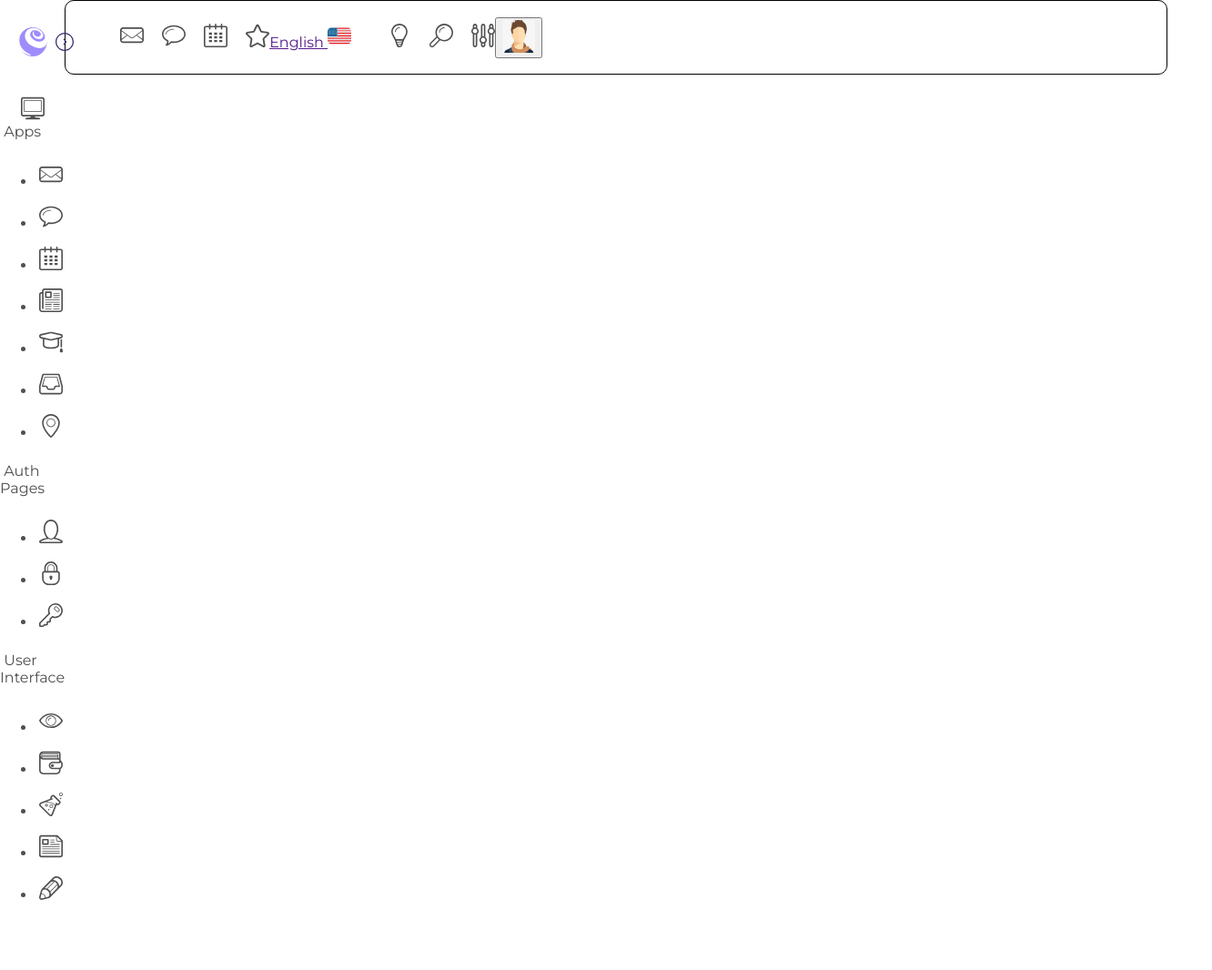
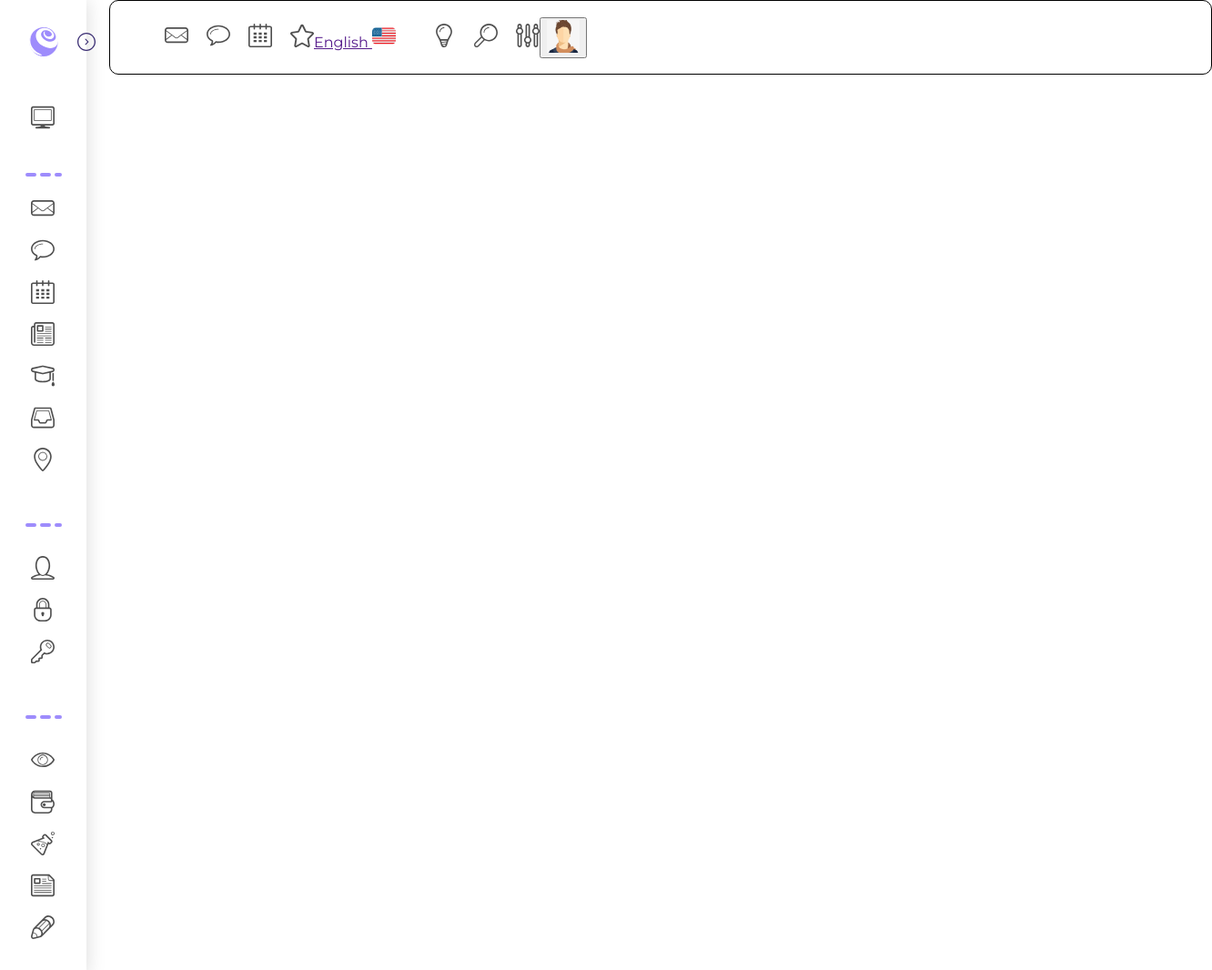
Before and after one commit to DmytroMyskov/sidebar-navigation, a plain HTML site: page index.html in a window 1280 px wide. Shown: the whole page at 91% size, 1332 px wide, since content can reach past the window. Before the commit the page ends 1016 px from the top, so only its background shows below. Drawn offline with Linux system fonts and the light colour scheme.

Commit message:
style .sideboard

```diff
--- a/index.html
+++ b/index.html
@@ -29,7 +29,7 @@
         <img src="logo.svg" alt="">
       </a>
 
-      <button>
+      <button class="dashboard">
         <svg class="icon">
           <use href="sprite.svg#dashboard"></use>
         </svg>
@@ -38,8 +38,10 @@
 
       <div class="menu">
         <div>
-          <div>
-            <img src="line.svg" alt="">
+          <div class="separator">
+            <svg class="icon">
+              <use href="sprite.svg#line"></use>
+            </svg>
             <span>Apps</span>
           </div>
 
@@ -48,6 +50,7 @@
               <button><svg class="icon">
                   <use href="sprite.svg#email"></use>
                 </svg>
+                <span>Email</span>
               </button>
             </li>
             <li>
@@ -55,6 +58,7 @@
                 <svg class="icon">
                   <use href="sprite.svg#chats"></use>
                 </svg>
+                <span>Chats</span>
               </button>
             </li>
             <li>
@@ -62,6 +66,7 @@
                 <svg class="icon">
                   <use href="sprite.svg#calendar"></use>
                 </svg>
+                <span>Calendar</span>
               </button>
             </li>
             <li>
@@ -69,6 +74,7 @@
                 <svg class="icon">
                   <use href="sprite.svg#news"></use>
                 </svg>
+                <span>News</span>
               </button>
             </li>
             <li>
@@ -76,6 +82,7 @@
                 <svg class="icon">
                   <use href="sprite.svg#knowledge"></use>
                 </svg>
+                <span>Knowledge</span>
               </button>
             </li>
             <li>
@@ -83,6 +90,7 @@
                 <svg class="icon">
                   <use href="sprite.svg#file"></use>
                 </svg>
+                <span>File Manager</span>
               </button>
             </li>
             <li>
@@ -90,14 +98,17 @@
                 <svg class="icon">
                   <use href="sprite.svg#map"></use>
                 </svg>
+                <span>Leaflet Maps</span>
               </button>
             </li>
           </ul>
         </div>
 
         <div>
-          <div>
-            <img src="line.svg" alt="">
+          <div class="separator">
+            <svg class="icon">
+              <use href="sprite.svg#line"></use>
+            </svg>
             <span>Auth Pages</span>
           </div>
 
@@ -107,6 +118,7 @@
                 <svg class="icon">
                   <use href="sprite.svg#profile"></use>
                 </svg>
+                <span>Profile</span>
               </button>
             </li>
             <li>
@@ -114,6 +126,7 @@
                 <svg class="icon">
                   <use href="sprite.svg#permissions"></use>
                 </svg>
+                <span>Permissions</span>
               </button>
             </li>
             <li>
@@ -121,14 +134,17 @@
                 <svg class="icon">
                   <use href="sprite.svg#log_out"></use>
                 </svg>
+                <span>Log Out</span>
               </button>
             </li>
           </ul>
         </div>
 
         <div>
-          <div>
-            <img src="line.svg" alt="">
+          <div class="separator">
+            <svg class="icon">
+              <use href="sprite.svg#line"></use>
+            </svg>
             <span>User Interface</span>
           </div>
 
@@ -138,6 +154,7 @@
                 <svg class="icon">
                   <use href="sprite.svg#feather"></use>
                 </svg>
+                <span>Feather</span>
               </button>
             </li>
             <li>
@@ -145,6 +162,7 @@
                 <svg class="icon">
                   <use href="sprite.svg#ecommerce"></use>
                 </svg>
+                <span>Ecommerce</span>
               </button>
             </li>
             <li>
@@ -152,6 +170,7 @@
                 <svg class="icon">
                   <use href="sprite.svg#components"></use>
                 </svg>
+                <span>Components</span>
               </button>
             </li>
             <li>
@@ -159,6 +178,7 @@
                 <svg class="icon">
                   <use href="sprite.svg#pages"></use>
                 </svg>
+                <span>Pages</span>
               </button>
             </li>
             <li>
@@ -166,6 +186,7 @@
                 <svg class="icon">
                   <use href="sprite.svg#editor"></use>
                 </svg>
+                <span>Editor</span>
               </button>
             </li>
           </ul>
--- a/style.css
+++ b/style.css
@@ -11,30 +11,55 @@ body {
   color: var(--primary-color);
 }
 
+.icon {
+  width: 26px;
+  height: 26px;
+}
+
 main {
   display: flex;
+  gap: 25px;
 
   .sidebar {
     width: 220px;
-    height: 100vh;
     display: flex;
     flex-direction: column;
     align-items: center;
     position: relative;
-    transition: 0.8s;
+    transition: 0.5s;
+    box-shadow: 0 0 20px 0 rgba(0, 0, 0, 0.15);
 
-    a {
-      margin-block: 30px 40px;
-    }
 
     &:not(.open) {
       width: 95px;
 
-      /* .separator {
-        b {
+      .separator {
+        span {
           opacity: 0;
         }
-      } */
+      }
+
+      .dashboard {
+        padding: 0 34px;
+        transition: 0.5s;
+
+        span {
+          opacity: 0;
+        }
+      }
+
+      ul {
+        li {
+          button {
+            padding: 0 34px;
+            transition: 0.5s;
+
+            span {
+              opacity: 0;
+            }
+          }
+        }
+      }
     }
 
     &.open {
@@ -42,11 +67,25 @@ main {
         transform: rotate(180deg);
       }
 
-      /* .separator {
-        img {
+      .separator {
+        svg {
           opacity: 0;
         }
-      } */
+      }
+
+      .dashboard {
+        padding-left: 15px;
+        transition: 0.5s;
+      }
+
+      ul {
+        li {
+          button {
+            padding-left: 15px;
+            transition: 0.5s;
+          }
+        }
+      }
     }
 
     #sidebar-toggle {
@@ -56,12 +95,16 @@ main {
       width: 20px;
       height: 20px;
       cursor: pointer;
-      transition: transform 0.8s;
+      transition: transform 0.5s;
 
       .icon {
         width: 20px;
         height: 20px;
       }
+    }
+
+    a {
+      margin-block: 30px 40px;
     }
 
     button {
@@ -70,19 +113,72 @@ main {
       padding: 0;
       border: none;
       background-color: transparent;
-      /* display: flex; */
+      display: flex;
+      flex-direction: row;
       align-items: center;
       gap: 20px;
+      cursor: pointer;
+      font-family: var(--primary-font);
+      font-weight: 400;
+      font-size: 16px;
 
+      svg,
       span {
-        display: none;
+        flex-shrink: 0;
+        transition: 0.5s;
       }
     }
-  }
 
-  .icon {
-    width: 26px;
-    height: 26px;
+    .menu {
+      display: flex;
+      flex-direction: column;
+      gap: 30px;
+      width: 100%;
+      margin-block: 30px;
+
+      .separator {
+        padding: 0 0 5px 15px;
+        display: grid;
+        align-items: center;
+
+        svg {
+          width: 40px;
+          height: 4px;
+          transition: 0.5s;
+          grid-area: 1 / 1;
+          padding-left: 13px;
+        }
+
+        span {
+          text-transform: uppercase;
+          transition: 0.5s;
+          grid-area: 1 / 1;
+        }
+      }
+
+      ul {
+        list-style: none;
+        margin: 0;
+        padding: 0;
+        transition: 0.5s;
+
+        li {
+          display: flex;
+          align-items: center;
+          justify-content: center;
+          flex-direction: row;
+          gap: 20px;
+          cursor: pointer;
+
+          &:hover {
+            box-shadow: 0 0 20px 0 rgba(158, 140, 252, 0.7);
+            background-color: var(--secondary-color);
+            color: #fff;
+            transition: 0.5s;
+          }
+        }
+      }
+    }
   }
 
   .content {
```
